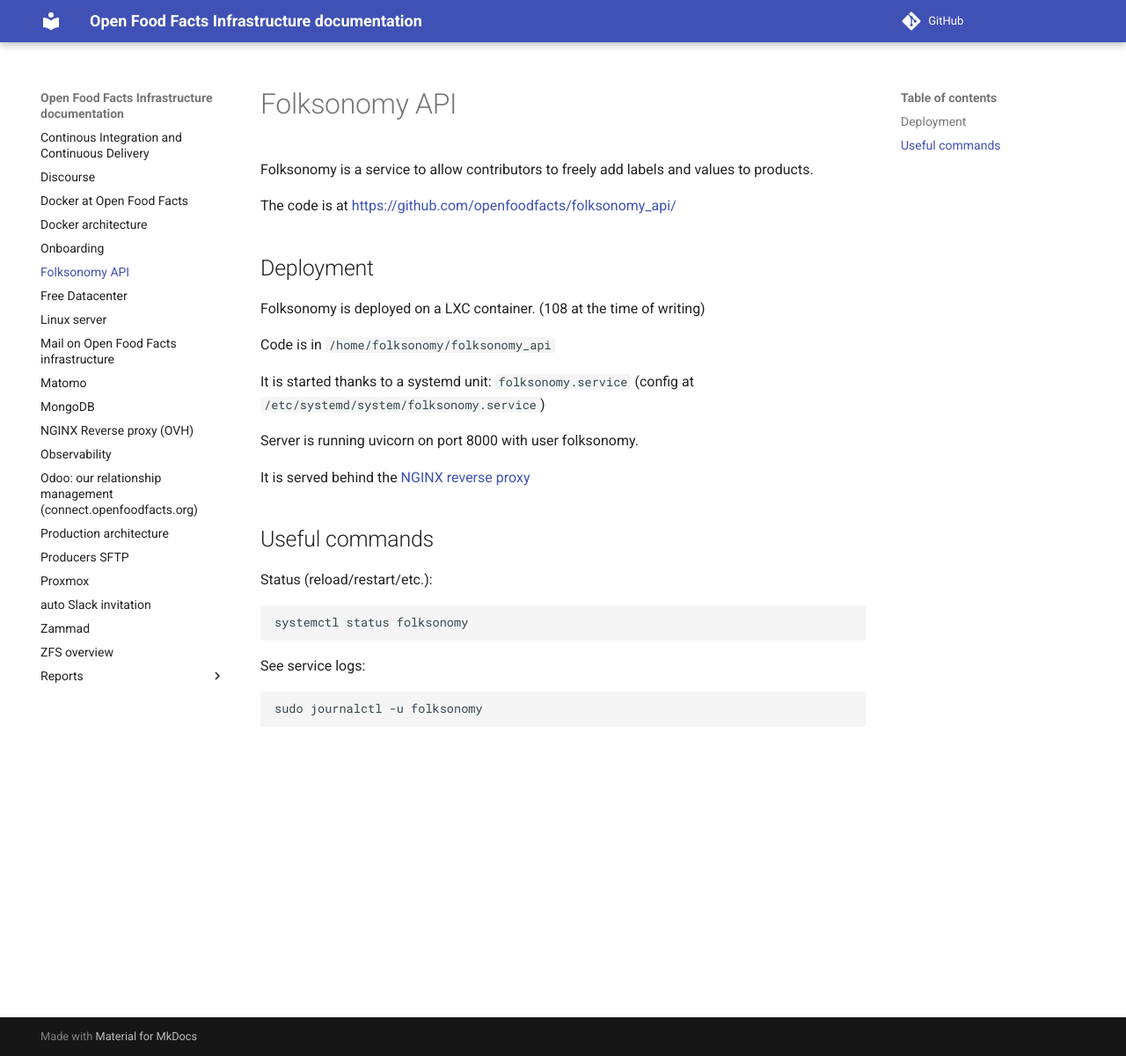
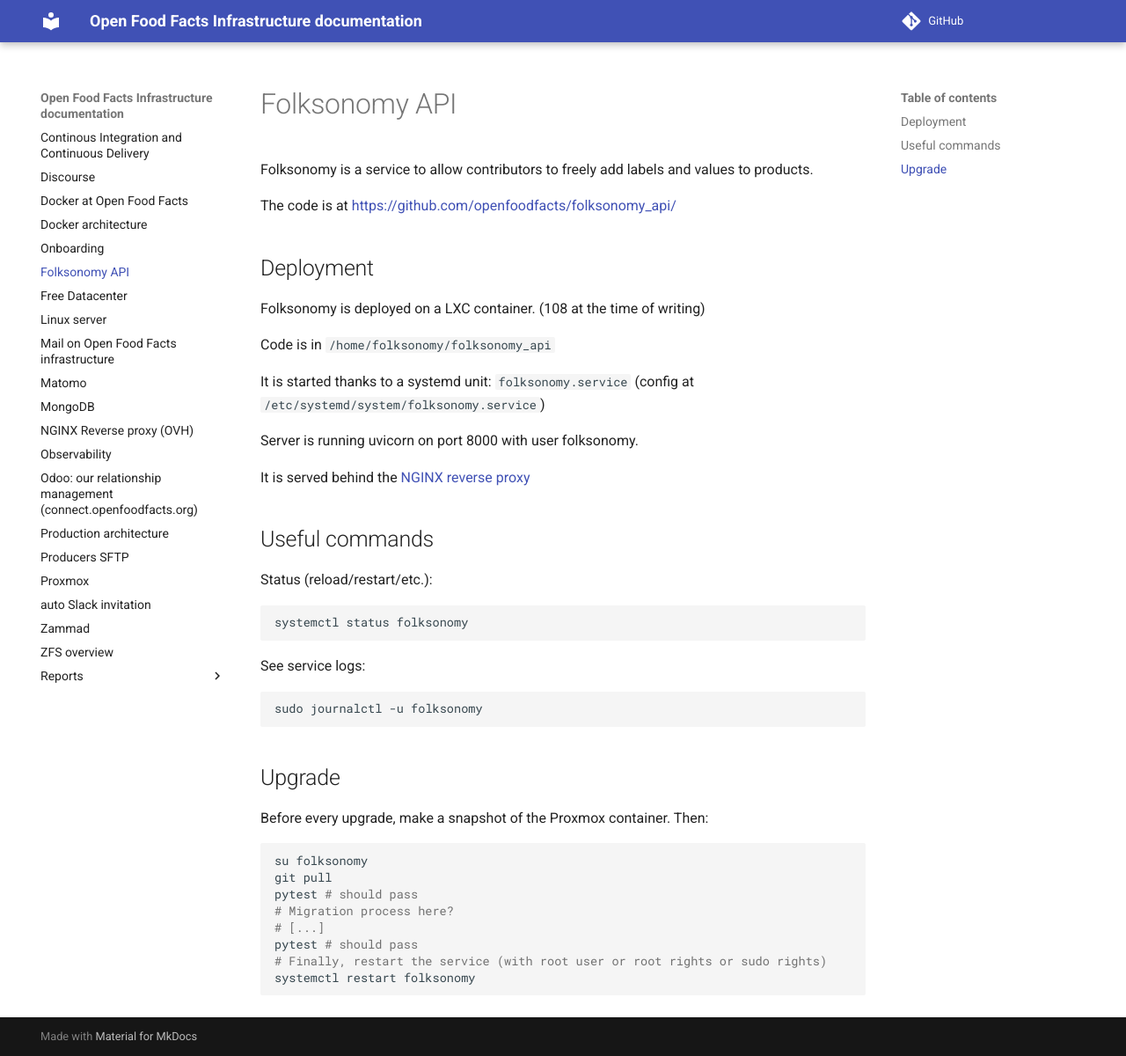
Before and after one commit to openfoodfacts/openfoodfacts-infrastructure, an MkDocs documentation site: the page built from docs/folksonomy.md, in a window 1280 px wide and 1200 px high. Shown: the whole window at 88% size. Built offline with MkDocs 1.6.1 and Material for MkDocs 9.7.7, drawn with Linux system fonts in a browser that asks for light colours; comment, search, counter and statistics services are not loaded.

Commit message:
Added "upgrade" section

````diff
--- a/docs/folksonomy.md
+++ b/docs/folksonomy.md
@@ -29,3 +29,18 @@
 ```bash
 sudo journalctl -u folksonomy
 ```
+
+## Upgrade
+
+Before every upgrade, make a snapshot of the Proxmox container. Then:
+
+```bash
+su folksonomy
+git pull
+pytest # should pass
+# Migration process here?
+# [...]
+pytest # should pass
+# Finally, restart the service (with root user or root rights or sudo rights)
+systemctl restart folksonomy
+```
````
